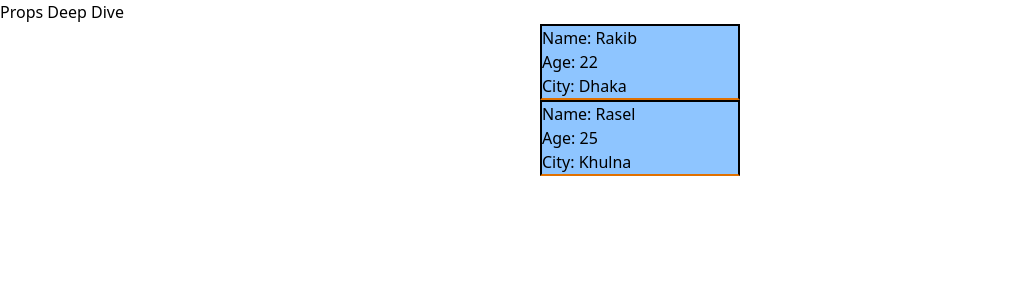
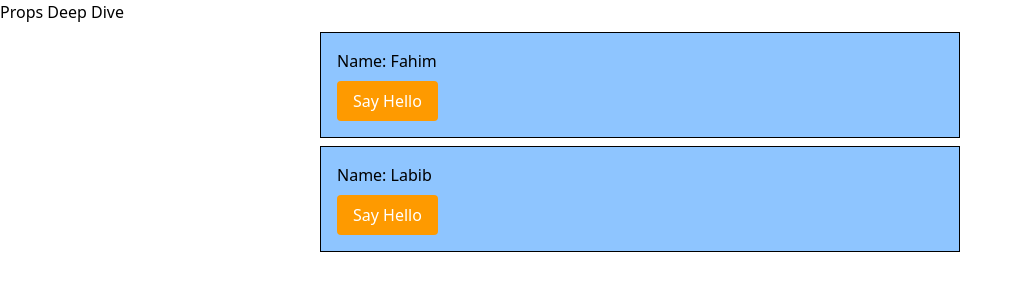
Before and after one commit to nayan-mia-09/React, a React (Vite) app in the folder React-Basics/react-basics/: page / in a window 1280 px wide. Shown: the top 300 px of the page, without its empty margins (0-1022 px from the left). Built offline with nearby package versions, Linux system fonts and the light colour scheme.

Commit message:
Props and onClick event practice

```diff
--- a/React-Basics/react-basics/src/App.jsx
+++ b/React-Basics/react-basics/src/App.jsx
@@ -1,5 +1,5 @@
 import React from 'react'
-import ParentComponents from './components/ParentComponents'
+import ParentComponents from './components/ParentComponent'
 
 const App = () => {
   return (
--- /dev/null
+++ b/React-Basics/react-basics/src/components/ChildComponent.jsx
@@ -0,0 +1,27 @@
+
+
+
+// const ChildComponent = ({name , onClick}) => {
+//   return (
+//     <div className="border p-4 m-2 bg-blue-300 w-1/2 mx-auto">
+//       <h4>Name: {name}</h4>
+//       <button  className="mt-2 px-4 py-2 bg-amber-500 text-white rounded" onClick={() => onClick(name)}>Say Hello</button>
+//     </div>
+//   )
+// }
+
+// export default ChildComponent
+
+
+
+
+const ChildComponent = ({name , onClick}) => {
+  return (
+    <div className="border p-4 m-2 bg-blue-300 w-1/2 mx-auto">
+      <h4>Name: {name}</h4>
+      <button className="mt-2 px-4 py-2 bg-amber-500 text-white rounded" onClick={() => onClick(name)}>Say Hello</button>
+    </div>
+  )
+}
+
+export default ChildComponent
--- a/React-Basics/react-basics/src/components/ChildComponents.jsx
+++ /dev/null
@@ -1,15 +0,0 @@
-
-
-const ChildComponents = ({name, age, city}) => {
-  return (
-    <div>
-      <div className="border-2 border-b-amber-600 bg-blue-300 w-50 m-auto gap-2 flex-4">
-        <h4>Name: {name}</h4>
-        <p>Age: {age}</p>
-        <p>City: {city}</p>
-      </div>
-    </div>
-  )
-}
-
-export default ChildComponents
--- /dev/null
+++ b/React-Basics/react-basics/src/components/ParentComponent.jsx
@@ -0,0 +1,36 @@
+
+// import ChildComponent from './ChildComponent'
+
+import ChildComponent from "./ChildComponent"
+
+// const ParentComponent = () => {
+
+//     const handleClick = (name) =>{
+//         alert(`Hello, ${name} !`)
+//     }
+//   return (
+//     <div>
+//       <ChildComponent name={"Rakib"} onClick={handleClick}/>
+//       <ChildComponent name={"Rasel"} onClick={handleClick}/>
+//     </div>
+//   )
+// }
+
+// export default ParentComponent
+
+
+
+
+const ParentComponent = () => {
+    const handleClick = (name) => {
+        alert(`Hello, ${name}`)
+    }
+  return (
+    <div>
+      <ChildComponent name={"Fahim"} onClick={handleClick}/>
+      <ChildComponent name={"Labib"} onClick={handleClick}/>
+    </div>
+  )
+}
+
+export default ParentComponent
--- a/React-Basics/react-basics/src/components/ParentComponents.jsx
+++ /dev/null
@@ -1,16 +0,0 @@
-
-import ChildComponents from './ChildComponents'
-
-const ParentComponents = () => {
-  return (
-    <div >
-        <div>
-            <ChildComponents name={"Rakib"} age={22} city={"Dhaka"}/>
-            <ChildComponents name={"Rasel"} age={25} city={"Khulna"}/>
-        </div>
-
-    </div>
-  )
-}
-
-export default ParentComponents
```
